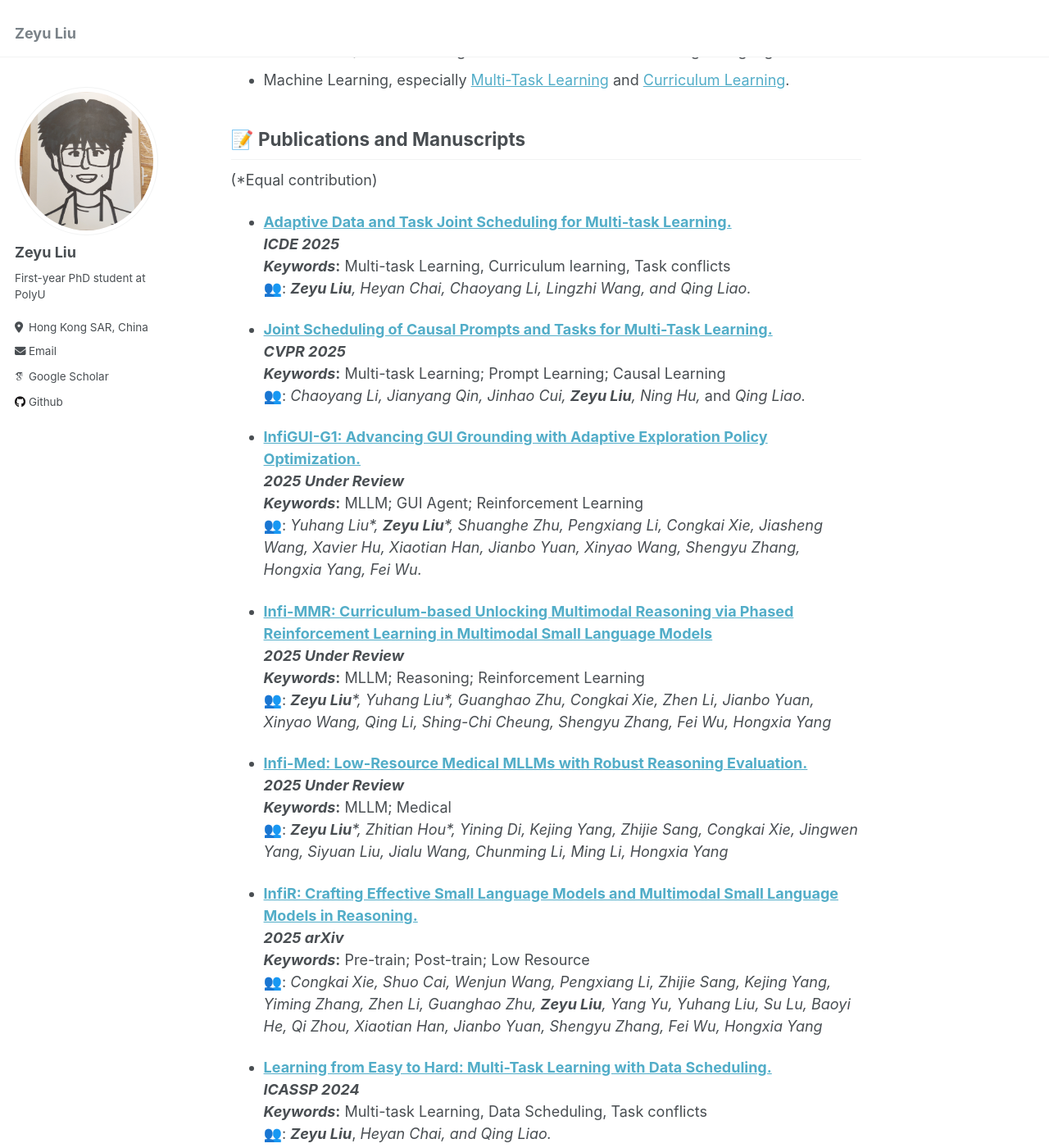
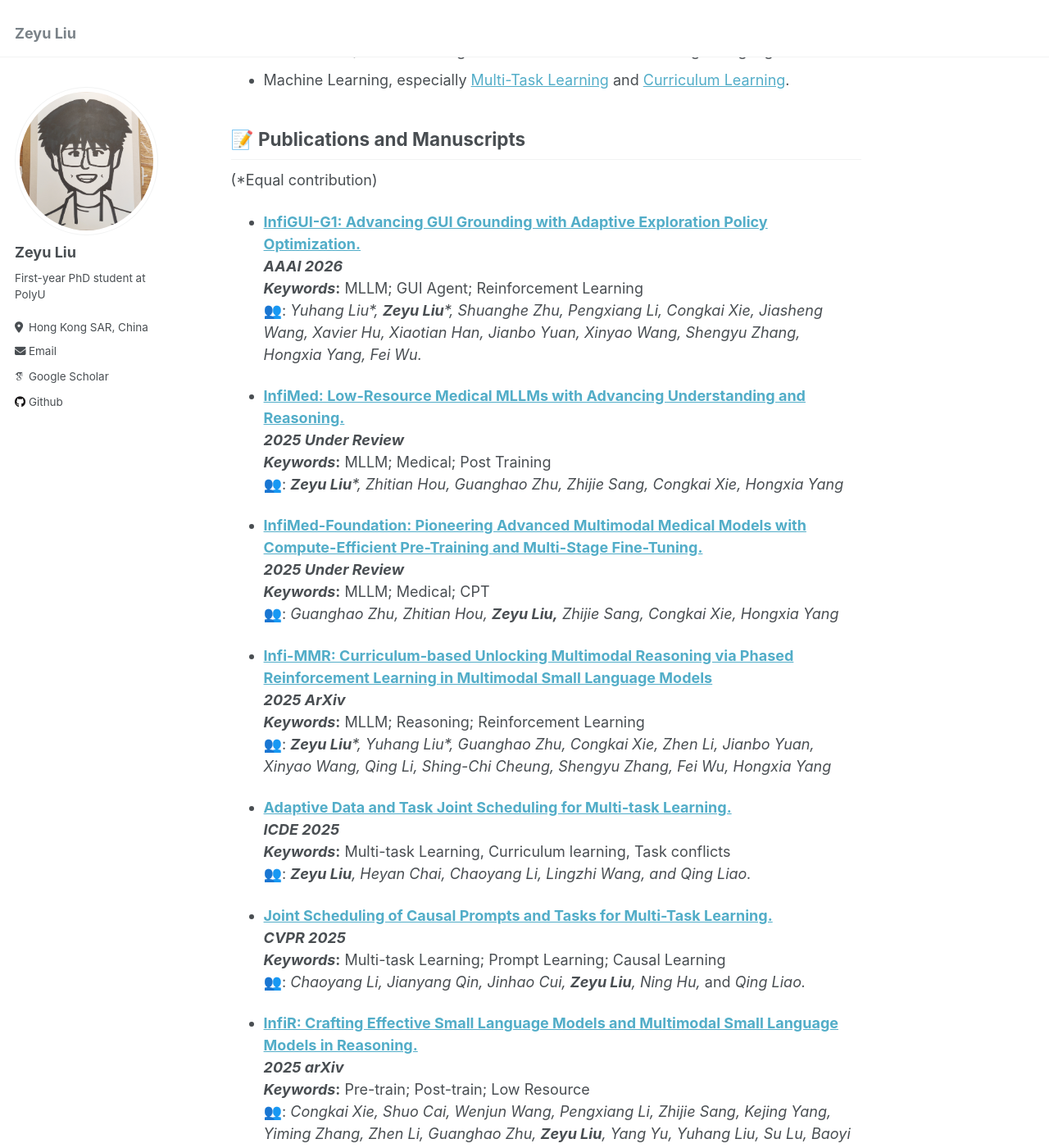
Before and after one commit to ZeyuLiu0706/zeyuliu0706.github.io, a Jekyll site: the page built from _pages/about.md, in a window 1280 px wide and 1400 px high, scrolled down 449 px. Shown: the whole window at 82% size. Built offline with Jekyll 4.4.1, drawn with Linux system fonts in a browser that asks for light colours; some web fonts are replaced.

Commit message:
Update publications section in about.md
Removed duplicate publications and updated details for existing ones.

```diff
--- a/_pages/about.md
+++ b/_pages/about.md
@@ -23,6 +23,25 @@ redirect_from:
 
 ## 📝 Publications and Manuscripts
 (*Equal contribution)
+- **[InfiGUI-G1: Advancing GUI Grounding with Adaptive Exploration Policy Optimization.](https://arxiv.org/abs/2508.05731)** \
+  **_AAAI 2026_** \
+  **_Keywords_:** MLLM; GUI Agent; Reinforcement Learning \
+  👥: _Yuhang Liu*, **Zeyu Liu***, Shuanghe Zhu, Pengxiang Li, Congkai Xie, Jiasheng Wang, Xavier Hu, Xiaotian Han, Jianbo Yuan, Xinyao Wang, Shengyu Zhang, Hongxia Yang, Fei Wu._
+
+- **[InfiMed: Low-Resource Medical MLLMs with Advancing Understanding and Reasoning.](https://arxiv.org/abs/2505.23867)** \
+  **_2025 Under Review_** \
+  **_Keywords_:** MLLM; Medical; Post Training \
+  👥: _**Zeyu Liu***, Zhitian Hou, Guanghao Zhu, Zhijie Sang, Congkai Xie, Hongxia Yang_
+
+- **[InfiMed-Foundation: Pioneering Advanced Multimodal Medical Models with Compute-Efficient Pre-Training and Multi-Stage Fine-Tuning.]([https://arxiv.org/abs/2505.23867](https://arxiv.org/abs/2509.22261))** \
+  **_2025 Under Review_** \
+  **_Keywords_:** MLLM; Medical; CPT \
+  👥: _Guanghao Zhu, Zhitian Hou, **Zeyu Liu,** Zhijie Sang, Congkai Xie, Hongxia Yang_
+
+- **[Infi-MMR: Curriculum-based Unlocking Multimodal Reasoning via Phased Reinforcement Learning in Multimodal Small Language Models](https://arxiv.org/abs/2505.23091)** \
+  **_2025 ArXiv_** \
+  **_Keywords_:** MLLM; Reasoning; Reinforcement Learning \
+  👥: _**Zeyu Liu***, Yuhang Liu*, Guanghao Zhu, Congkai Xie, Zhen Li, Jianbo Yuan, Xinyao Wang, Qing Li, Shing-Chi Cheung, Shengyu Zhang, Fei Wu, Hongxia Yang_
 
 - **[Adaptive Data and Task Joint Scheduling for Multi-task Learning.](https://ieeexplore.ieee.org/abstract/document/11113158)** \
   **_ICDE 2025_** \
@@ -34,26 +53,10 @@ redirect_from:
   **_Keywords_:** Multi-task Learning; Prompt Learning; Causal Learning \
   👥: _Chaoyang Li,_ _Jianyang Qin,_ _Jinhao Cui,_ _**Zeyu Liu**,_ _Ning Hu,_ and _Qing Liao._
 
-- **[InfiGUI-G1: Advancing GUI Grounding with Adaptive Exploration Policy Optimization.](https://arxiv.org/abs/2508.05731)** \
-  **_2025 Under Review_** \
-  **_Keywords_:** MLLM; GUI Agent; Reinforcement Learning \
-  👥: _Yuhang Liu*, **Zeyu Liu***, Shuanghe Zhu, Pengxiang Li, Congkai Xie, Jiasheng Wang, Xavier Hu, Xiaotian Han, Jianbo Yuan, Xinyao Wang, Shengyu Zhang, Hongxia Yang, Fei Wu._
-
-- **[Infi-MMR: Curriculum-based Unlocking Multimodal Reasoning via Phased Reinforcement Learning in Multimodal Small Language Models](https://arxiv.org/abs/2505.23091)** \
-  **_2025 Under Review_** \
-  **_Keywords_:** MLLM; Reasoning; Reinforcement Learning \
-  👥: _**Zeyu Liu***, Yuhang Liu*, Guanghao Zhu, Congkai Xie, Zhen Li, Jianbo Yuan, Xinyao Wang, Qing Li, Shing-Chi Cheung, Shengyu Zhang, Fei Wu, Hongxia Yang_
-
-- **[Infi-Med: Low-Resource Medical MLLMs with Robust Reasoning Evaluation.](https://arxiv.org/abs/2505.23867)** \
-  **_2025 Under Review_** \
-  **_Keywords_:** MLLM; Medical \
-  👥: _**Zeyu Liu***, Zhitian Hou*, Yining Di, Kejing Yang, Zhijie Sang, Congkai Xie, Jingwen Yang, Siyuan Liu, Jialu Wang, Chunming Li, Ming Li, Hongxia Yang_
-
 - **[InfiR: Crafting Effective Small Language Models and Multimodal Small Language Models in Reasoning.](https://arxiv.org/abs/2502.11573)** \
   **_2025 arXiv_** \
   **_Keywords_:** Pre-train; Post-train; Low Resource \
   👥: _Congkai Xie, Shuo Cai, Wenjun Wang, Pengxiang Li, Zhijie Sang, Kejing Yang, Yiming Zhang, Zhen Li, Guanghao Zhu, **Zeyu Liu**, Yang Yu, Yuhang Liu, Su Lu, Baoyi He, Qi Zhou, Xiaotian Han, Jianbo Yuan, Shengyu Zhang, Fei Wu, Hongxia Yang_
-
 
 - **[Learning from Easy to Hard: Multi-Task Learning with Data Scheduling.](https://ieeexplore.ieee.org/abstract/document/10448153)** \
   **_ICASSP 2024_** \
```
